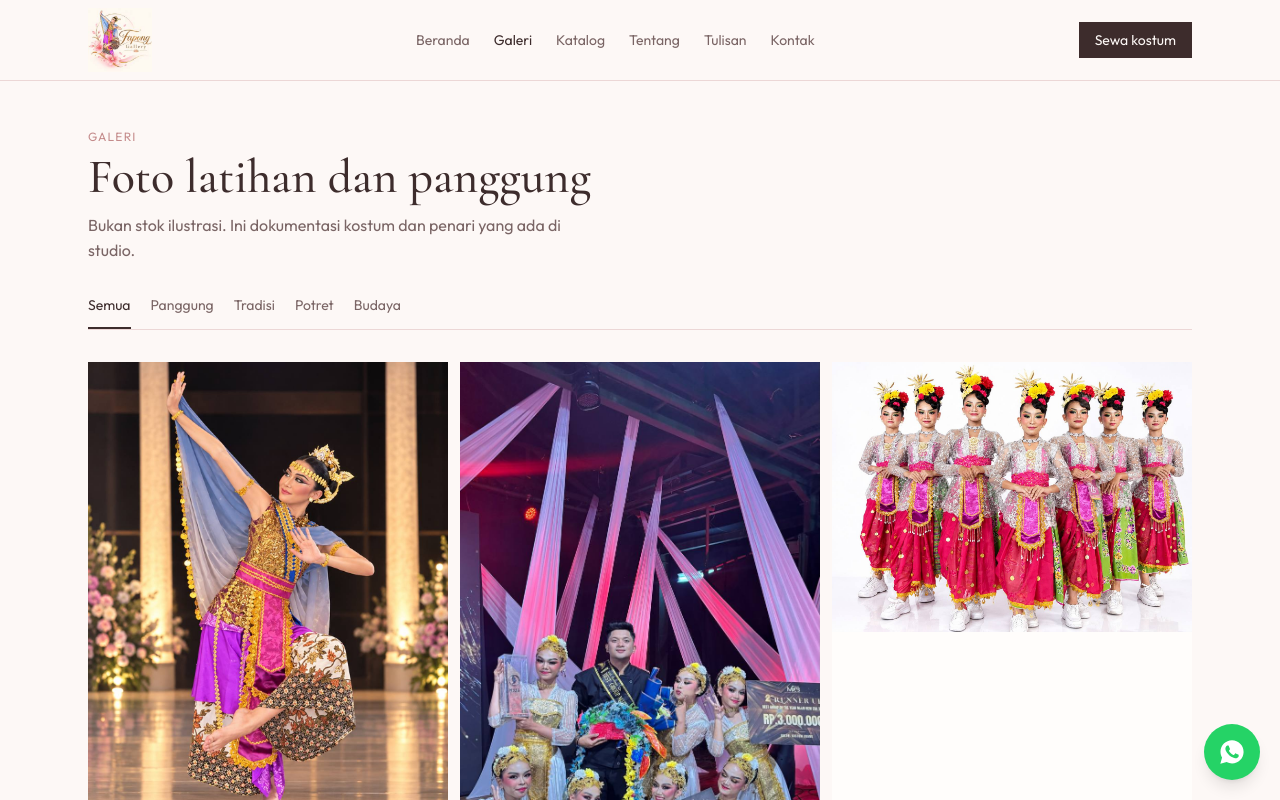
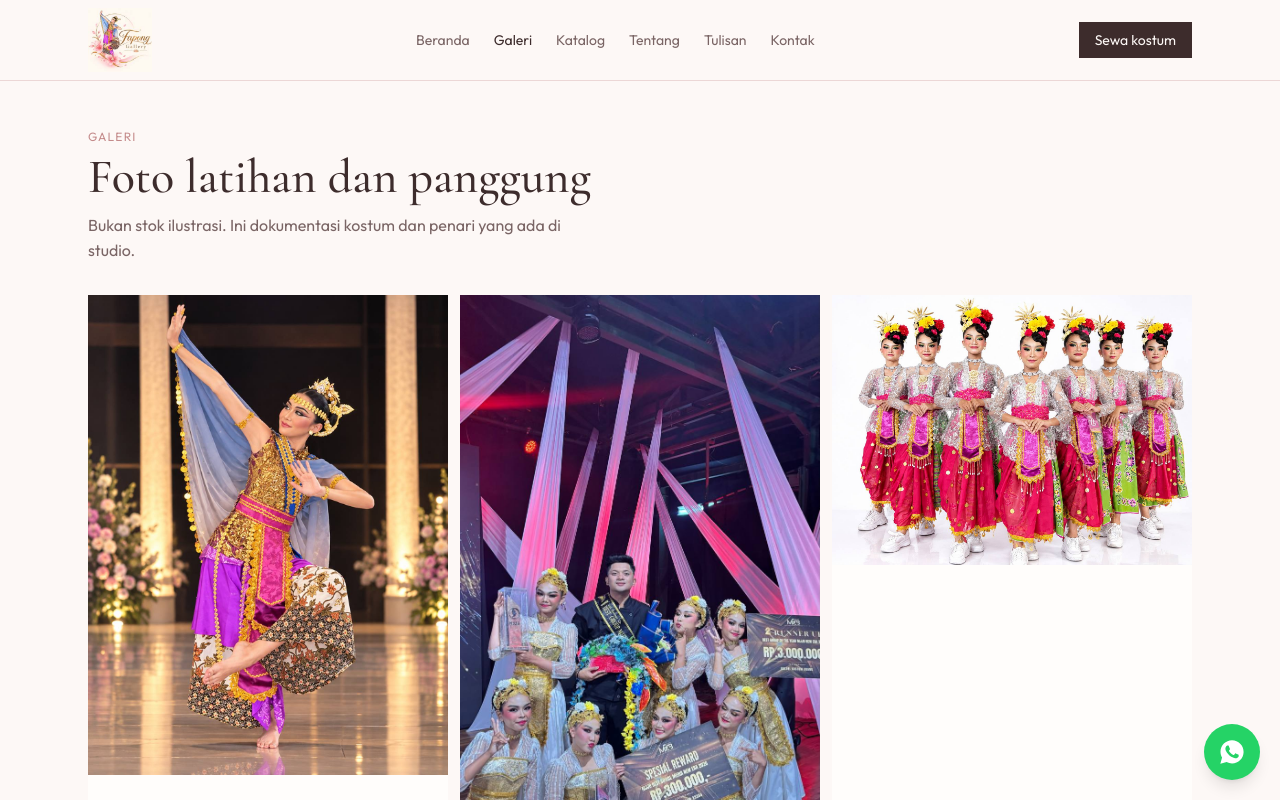
Before and after one commit to BangKale/fapong, a React (Vite) app: page /gallery in a window 1280 px wide. Shown: the top 800 px of the page. Built offline with nearby package versions, Linux system fonts and the light colour scheme.

Commit message:
Remove gallery category filters and show one photo grid

```diff
--- a/src/pages/Gallery.tsx
+++ b/src/pages/Gallery.tsx
@@ -1,26 +1,13 @@
-import { useState } from "react";
-import { gallery, galleryFilters, type GalleryTag } from "@/data/content";
+import { gallery } from "@/data/content";
 
 export function GalleryPage() {
-  const [tag, setTag] = useState<"semua" | GalleryTag>("semua");
-  const items = tag === "semua" ? gallery : gallery.filter((item) => item.tag === tag);
-
   return (
     <main className="mx-auto max-w-6xl px-6 py-12">
       <p className="text-xs uppercase tracking-widest text-rose">Galeri</p>
       <h1 className="mt-2 font-display text-5xl">Foto latihan dan panggung</h1>
-      <p className="mt-3 max-w-lg text-muted">
-        Bukan stok ilustrasi. Ini dokumentasi kostum dan penari yang ada di studio.
-      </p>
-      <div className="mt-8 flex gap-5 overflow-x-auto border-b border-rose/30">
-        {galleryFilters.map((filter) => (
-          <button key={filter.id} type="button" onClick={() => setTag(filter.id)} className={tag === filter.id ? "shrink-0 border-b-2 border-ink pb-3 text-sm text-ink" : "shrink-0 border-b-2 border-transparent pb-3 text-sm text-muted"}>
-            {filter.label}
-          </button>
-        ))}
-      </div>
+      <p className="mt-3 max-w-lg text-muted">Bukan stok ilustrasi. Ini dokumentasi kostum dan penari yang ada di studio.</p>
       <div className="mt-8 grid grid-cols-2 gap-3 md:grid-cols-3">
-        {items.map((item) => (
+        {gallery.map((item) => (
           <figure key={item.src} className="bg-paper">
             <img src={item.src} alt={item.alt} className="h-auto w-full" />
           </figure>
```
